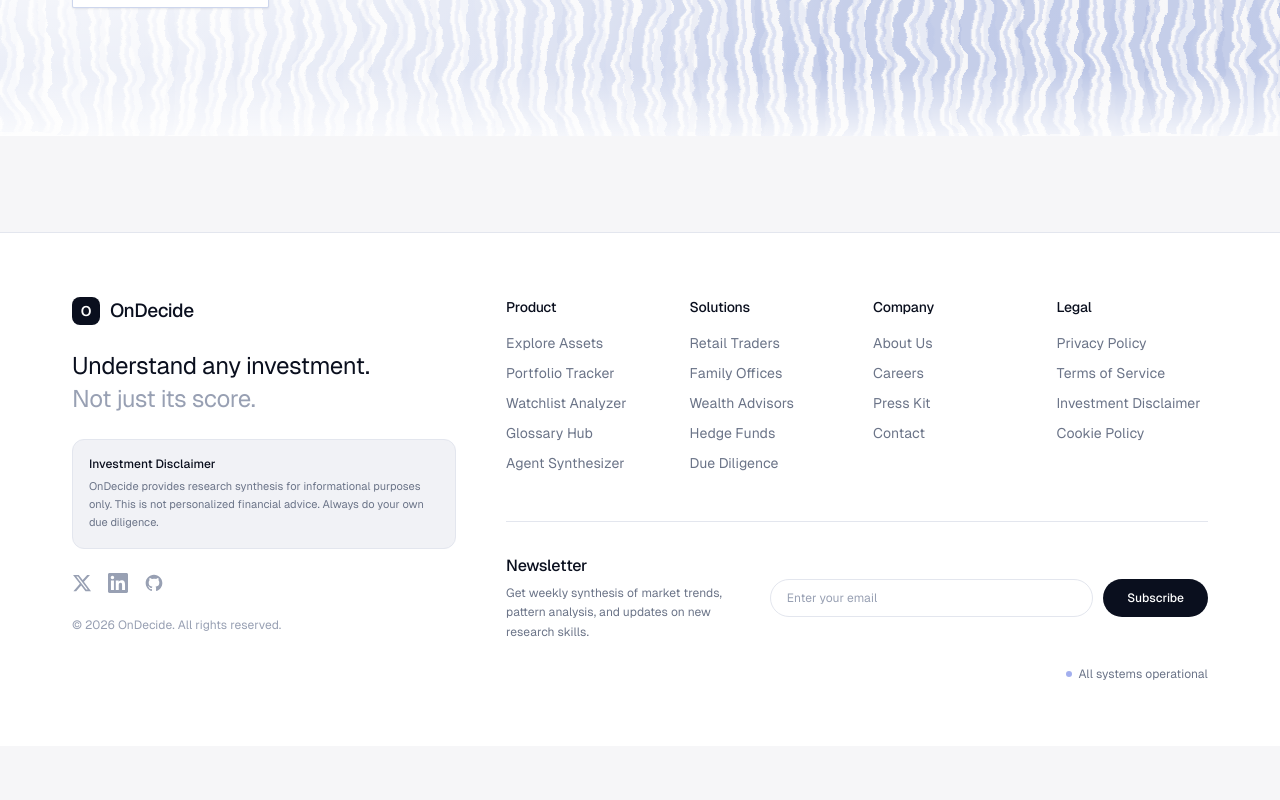
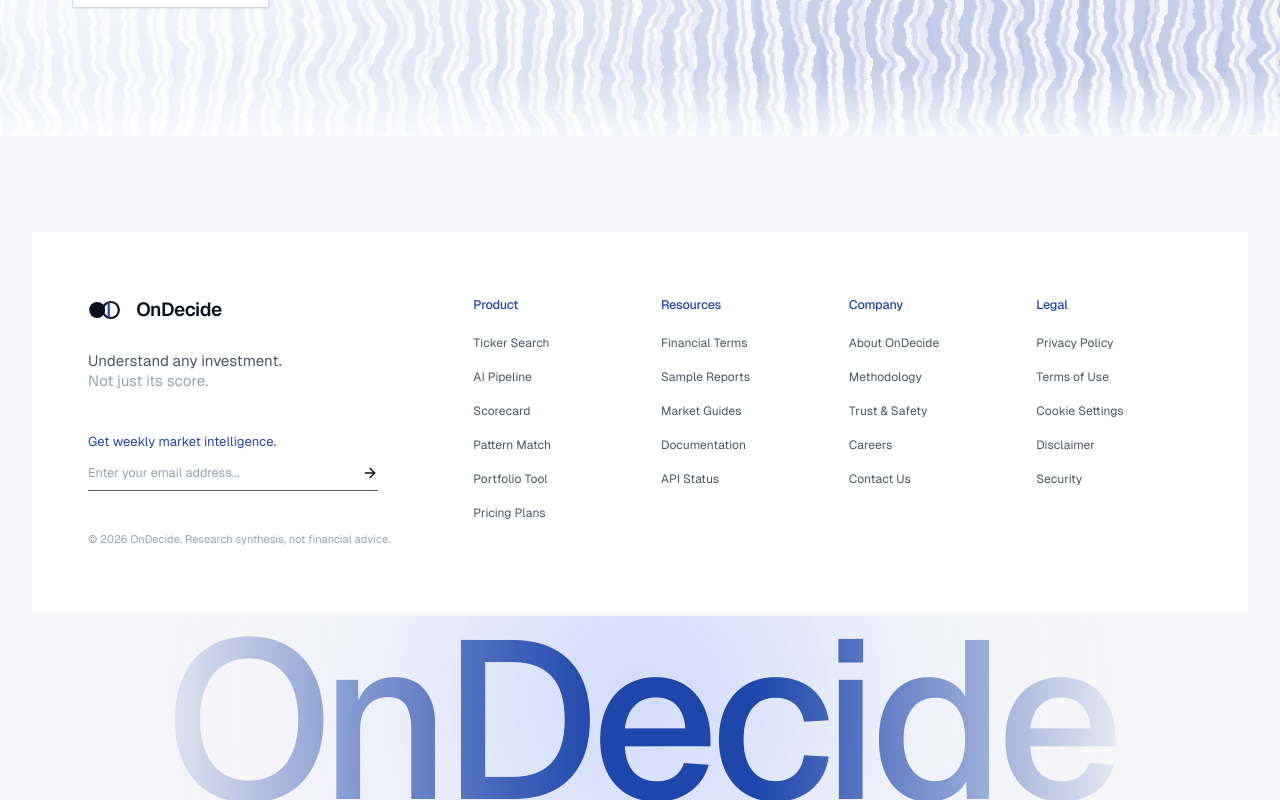
Before and after one commit to Tejas-v-krishna/ondecide, a Next.js app: page / in a window 1280 px wide. Shown: the part 6471-7271 px from the top of the page. Before the commit the page ends 7217 px from the top, so only its background shows below. Built offline with nearby package versions, Linux system fonts and the light colour scheme; no server answers.

Commit message:
refactor(ui): rebuild footer with giant wordmark and newsletter

```diff
--- a/src/components/ui/Footer.tsx
+++ b/src/components/ui/Footer.tsx
@@ -1,158 +1,104 @@
-"use client";
+import Link from "next/link";
+import { ArrowRight } from "lucide-react";
+import { LogoLockup } from "@/components/ui/LogoMark";
 
-import React from "react";
-import Link from "next/link";
-import { motion, Variants } from "framer-motion";
-
-export function Footer() {
-  const currentYear = new Date().getFullYear();
-
-  const footerLinks = [
+const COLUMNS = [
   {
     title: "Product",
     links: [
-        { label: "Explore Assets", href: "/explore" },
-        { label: "Portfolio Tracker", href: "/portfolio" },
-        { label: "Watchlist Analyzer", href: "/watchlist" },
-        { label: "Glossary Hub", href: "/glossary" },
-        { label: "Agent Synthesizer", href: "/agents" },
+      { label: "Ticker Search", href: "/explore" },
+      { label: "AI Pipeline", href: "/agents" },
+      { label: "Scorecard", href: "/research/AAPL" },
+      { label: "Pattern Match", href: "/skills/historical-patterns" },
+      { label: "Portfolio Tool", href: "/portfolio" },
+      { label: "Pricing Plans", href: "/#pricing" },
     ],
   },
   {
-      title: "Solutions",
+    title: "Resources",
     links: [
-        { label: "Retail Traders", href: "/solutions/retail-traders" },
-        { label: "Family Offices", href: "/solutions/family-offices" },
-        { label: "Wealth Advisors", href: "/solutions/wealth-advisors" },
-        { label: "Hedge Funds", href: "/solutions/hedge-funds" },
-        { label: "Due Diligence", href: "/solutions/due-diligence" },
+      { label: "Financial Terms", href: "/glossary" },
+      { label: "Sample Reports", href: "/research/AAPL" },
+      { label: "Market Guides", href: "/resources/tutorials" },
+      { label: "Documentation", href: "/resources/platform-guide" },
+      { label: "API Status", href: "/resources/changelog" },
     ],
   },
   {
     title: "Company",
     links: [
-        { label: "About Us", href: "/about" },
+      { label: "About OnDecide", href: "/about" },
+      { label: "Methodology", href: "/resources/methodology" },
+      { label: "Trust & Safety", href: "/legal" },
       { label: "Careers", href: "/company/careers" },
-        { label: "Press Kit", href: "/company/press" },
-        { label: "Contact", href: "/company/contact" },
+      { label: "Contact Us", href: "/company/contact" },
     ],
   },
   {
     title: "Legal",
     links: [
       { label: "Privacy Policy", href: "/trust/privacy" },
-        { label: "Terms of Service", href: "/trust/terms" },
-        { label: "Investment Disclaimer", href: "/trust/disclaimers" },
-        { label: "Cookie Policy", href: "/trust/privacy" },
+      { label: "Terms of Use", href: "/trust/terms" },
+      { label: "Cookie Settings", href: "/cookie-consent" },
+      { label: "Disclaimer", href: "/trust/disclaimers" },
+      { label: "Security", href: "/trust/privacy" },
     ],
   },
 ];
 
-  const containerVariants: Variants = {
-    hidden: { opacity: 0 },
-    visible: {
-      opacity: 1,
-      transition: { staggerChildren: 0.08, delayChildren: 0.05 },
-    },
-  };
-
-  const itemVariants: Variants = {
-    hidden: { opacity: 0, y: 16 },
-    visible: {
-      opacity: 1,
-      y: 0,
-      transition: { duration: 0.5, ease: [0.22, 1, 0.36, 1] },
-    },
-  };
+export function Footer() {
+  const year = new Date().getFullYear();
 
   return (
-    <footer className="mt-24 border-t border-line bg-surface">
-      <motion.div
-        className="shell py-16"
-        initial="hidden"
-        whileInView="visible"
-        viewport={{ once: true, margin: "-80px" }}
-        variants={containerVariants}
-      >
-        <div className="grid gap-12 lg:grid-cols-[1.1fr_2fr]">
-          {/* Brand & Disclaimer */}
-          <motion.div variants={itemVariants} className="max-w-sm space-y-6">
-            <Link href="/" className="flex items-center gap-2.5">
-              <div className="flex h-7 w-7 items-center justify-center rounded-lg bg-ink text-white">
-                <span className="font-sans text-sm font-semibold">O</span>
-              </div>
-              <span className="font-sans text-[19px] font-medium tracking-tight text-ink">
-                OnDecide
-              </span>
-            </Link>
-
-            <h3 className="display-serif text-2xl leading-snug text-ink">
+    <footer className="relative mt-24 overflow-hidden bg-paper">
+      <div className="mx-auto w-full max-w-[1320px] px-4 lg:px-8">
+        <div className="bg-white px-6 py-12 lg:px-14 lg:py-16">
+          <div className="grid gap-14 lg:grid-cols-[1.1fr_2.4fr]">
+            {/* Brand + newsletter */}
+            <div>
+              <LogoLockup markClassName="h-5" textClassName="text-[19px] font-semibold tracking-tight text-ink" />
+              <p className="mt-6 text-[15px] leading-snug text-ink-600">
                 Understand any investment.
                 <br />
                 <span className="text-ink-400">Not just its score.</span>
-            </h3>
+              </p>
 
-            <div className="rounded-xl border border-line bg-surface-subtle p-4">
-              <p className="mb-1.5 text-xs font-medium text-ink">Investment Disclaimer</p>
-              <p className="text-[11px] leading-relaxed text-ink-500">
-                OnDecide provides research synthesis for informational purposes only. This is
-                not personalized financial advice. Always do your own due diligence.
+              <div className="mt-10 max-w-[290px]">
+                <p className="text-[13px] text-brand-600">Get weekly market intelligence.</p>
+                <form className="mt-3 flex items-center gap-2 border-b border-ink-800/70 pb-2">
+                  <input
+                    type="email"
+                    required
+                    placeholder="Enter your email address..."
+                    aria-label="Email address"
+                    className="min-w-0 flex-1 bg-transparent text-[12.5px] text-ink outline-none placeholder:text-ink-400"
+                  />
+                  <button
+                    type="submit"
+                    aria-label="Subscribe"
+                    className="text-ink transition-transform hover:translate-x-0.5"
+                  >
+                    <ArrowRight className="h-4 w-4" />
+                  </button>
+                </form>
+              </div>
+
+              <p className="mt-10 text-[11px] text-ink-400">
+                &copy; {year} OnDecide. Research synthesis, not financial advice.
               </p>
             </div>
 
-            <div className="flex items-center gap-4 text-ink-400">
-              <a
-                href="https://x.com/ondecide"
-                target="_blank"
-                rel="noopener noreferrer"
-                className="transition-colors hover:text-ink"
-                aria-label="X (Twitter)"
-              >
-                <svg className="h-5 w-5" fill="currentColor" viewBox="0 0 24 24">
-                  <path d="M18.244 2.25h3.308l-7.227 8.26 8.502 11.24H16.17l-5.214-6.817L4.99 21.75H1.68l7.73-8.835L1.254 2.25H8.08l4.713 6.231zm-1.161 17.52h1.833L7.084 4.126H5.117z" />
-                </svg>
-              </a>
-              <a
-                href="https://linkedin.com/company/ondecide"
-                target="_blank"
-                rel="noopener noreferrer"
-                className="transition-colors hover:text-ink"
-                aria-label="LinkedIn"
-              >
-                <svg className="h-5 w-5" fill="currentColor" viewBox="0 0 24 24">
-                  <path d="M20.447 20.452h-3.554v-5.569c0-1.328-.027-3.037-1.852-3.037-1.853 0-2.136 1.445-2.136 2.939v5.667H9.351V9h3.414v1.561h.046c.477-.9 1.637-1.85 3.37-1.85 3.601 0 4.267 2.37 4.267 5.455v6.286zM5.337 7.433c-1.144 0-2.063-.926-2.063-2.065 0-1.138.92-2.063 2.063-2.063 1.14 0 2.064.925 2.064 2.063 0 1.139-.925 2.065-2.064 2.065zm1.782 13.019H3.555V9h3.564v11.452zM22.225 0H1.771C.792 0 0 .774 0 1.729v20.542C0 23.227.792 24 1.771 24h20.451C23.2 24 24 23.227 24 22.271V1.729C24 .774 23.2 0 22.222 0h.003z" />
-                </svg>
-              </a>
-              <a
-                href="https://github.com/ondecide"
-                target="_blank"
-                rel="noopener noreferrer"
-                className="transition-colors hover:text-ink"
-                aria-label="GitHub"
-              >
-                <svg className="h-5 w-5" fill="currentColor" viewBox="0 0 24 24">
-                  <path fillRule="evenodd" clipRule="evenodd" d="M12 2C6.477 2 2 6.477 2 12c0 4.42 2.865 8.166 6.839 9.489.5.092.682-.217.682-.482 0-.237-.008-.866-.013-1.7-2.782.603-3.369-1.34-3.369-1.34-.454-1.156-1.11-1.464-1.11-1.464-.908-.62.069-.608.069-.608 1.003.07 1.531 1.03 1.531 1.03.892 1.529 2.341 1.087 2.91.831.092-.646.35-1.086.636-1.336-2.22-.253-4.555-1.11-4.555-4.943 0-1.091.39-1.984 1.029-2.683-.103-.253-.446-1.27.098-2.647 0 0 .84-.269 2.75 1.025A9.564 9.564 0 0112 6.844c.85.004 1.705.115 2.504.337 1.909-1.294 2.747-1.025 2.747-1.025.546 1.377.203 2.394.1 2.647.64.699 1.028 1.592 1.028 2.683 0 3.842-2.339 4.687-4.566 4.935.359.309.678.919.678 1.852 0 1.336-.012 2.415-.012 2.743 0 .267.18.579.688.481C19.138 20.161 22 16.416 22 12c0-5.523-4.477-10-10-10z" />
-                </svg>
-              </a>
-            </div>
-
-            <p className="text-xs text-ink-400">
-              &copy; {currentYear} OnDecide. All rights reserved.
-            </p>
-          </motion.div>
-
-          {/* Links + Newsletter */}
-          <motion.div variants={itemVariants} className="flex flex-col justify-between gap-12">
-            <div className="grid grid-cols-2 gap-8 md:grid-cols-4">
-              {footerLinks.map((section, idx) => (
-                <div key={idx} className="flex flex-col space-y-4">
-                  <h4 className="text-sm font-medium text-ink">{section.title}</h4>
-                  <ul className="flex flex-col space-y-2.5 text-sm text-ink-500">
-                    {section.links.map((link, linkIdx) => (
-                      <li key={linkIdx}>
+            {/* Link columns */}
+            <nav aria-label="Footer" className="grid grid-cols-2 gap-8 sm:grid-cols-4">
+              {COLUMNS.map((col) => (
+                <div key={col.title}>
+                  <h4 className="text-[12.5px] font-medium text-brand-600">{col.title}</h4>
+                  <ul className="mt-4 space-y-2.5">
+                    {col.links.map((link) => (
+                      <li key={link.label}>
                         <Link
                           href={link.href}
-                          className="transition-colors duration-200 hover:text-brand-700"
+                          className="text-[12px] text-ink-600 transition-colors hover:text-brand-700"
                         >
                           {link.label}
                         </Link>
@@ -161,37 +107,16 @@ export function Footer() {
                   </ul>
                 </div>
               ))}
+            </nav>
           </div>
-
-            <div className="space-y-6 border-t border-line pt-8">
-              <div className="flex flex-col justify-between gap-6 lg:flex-row lg:items-center">
-                <div className="space-y-1.5">
-                  <h4 className="text-base font-medium text-ink">Newsletter</h4>
-                  <p className="max-w-sm text-xs leading-relaxed text-ink-500">
-                    Get weekly synthesis of market trends, pattern analysis, and updates on new
-                    research skills.
-                  </p>
-                </div>
-                <div className="flex w-full max-w-md flex-col gap-2.5 sm:flex-row">
-                  <input
-                    type="email"
-                    placeholder="Enter your email"
-                    className="flex-1 rounded-full border border-line bg-surface px-4 py-2.5 text-xs text-ink placeholder:text-ink-400 transition-all focus:border-brand-500 focus:outline-none focus:ring-4 focus:ring-brand-500/10"
-                  />
-                  <button className="rounded-full bg-ink px-6 py-2.5 text-xs font-medium text-white transition-colors hover:bg-ink-800">
-                    Subscribe
-                  </button>
         </div>
       </div>
 
-              <div className="flex items-center justify-end gap-1.5 text-xs text-ink-500">
-                <span className="h-1.5 w-1.5 animate-pulse rounded-full bg-brand-500" />
-                All systems operational
+      {/* Oversized wordmark over a cobalt glow */}
+      <div className="relative mt-1 flex justify-center overflow-hidden">
+        <div className="halo-blue pointer-events-none absolute -bottom-40 left-1/2 h-[520px] w-[900px] -translate-x-1/2 rounded-full opacity-80 blur-[90px]" />
+        <span className="wordmark relative block translate-y-[0.06em] px-2">OnDecide</span>
       </div>
-            </div>
-          </motion.div>
-        </div>
-      </motion.div>
     </footer>
   );
 }
```
Lines whose indentation alone changed are shown as unchanged.
